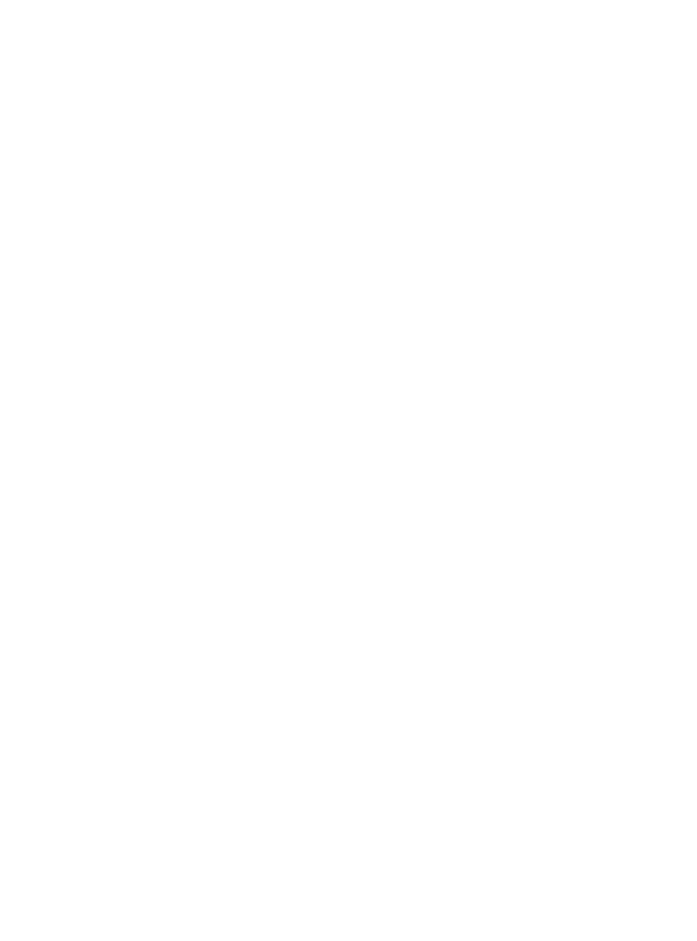
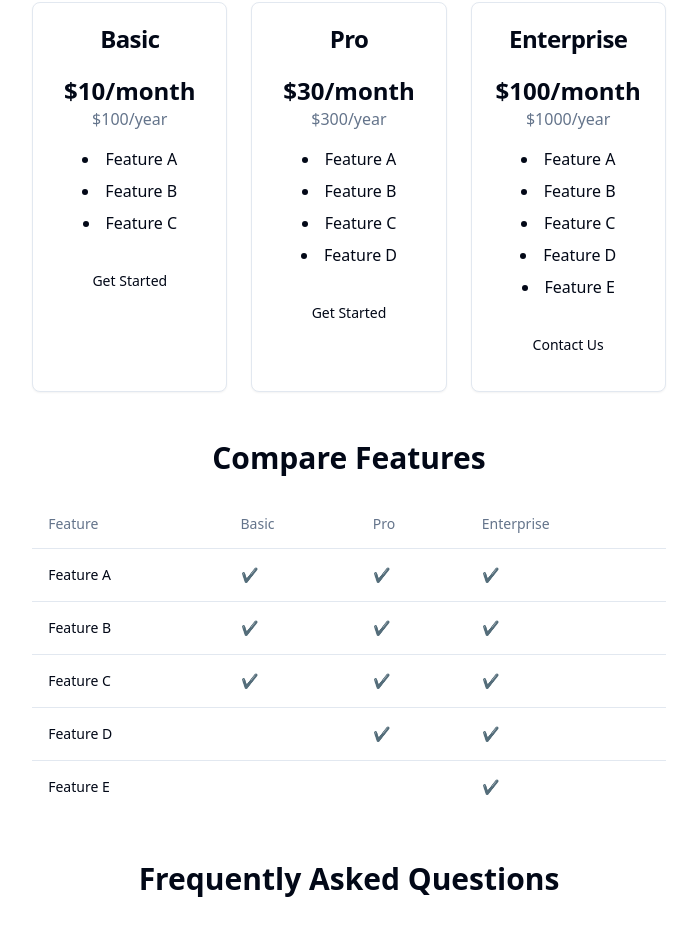
Before and after one commit to GPT-Engineer-App-Dev/startup-landing, a React (Vite) app: page /pricing in a window 1280 px wide. Before the commit this address had no page. Shown: the part 226-1167 px from the top of the page, without its empty margins (291-988 px from the left). Before the commit the page ends 800 px from the top, so only its background shows below. Built offline with nearby package versions, Linux system fonts and the light colour scheme.

Commit message:
Added a new pricing page with pricing tiers, feature comparison table, and FAQ section. Updated navigation to include a link to the pricing page.

```diff
--- a/src/App.jsx
+++ b/src/App.jsx
@@ -1,6 +1,7 @@
 import { QueryClient, QueryClientProvider } from "@tanstack/react-query";
 import { Route, BrowserRouter as Router, Routes } from "react-router-dom";
 import Index from "./pages/Index.jsx";
+import Pricing from "./pages/Pricing.jsx";
 import { TooltipProvider } from "@/components/ui/tooltip";
 import { Toaster } from "@/components/ui/sonner.jsx";
 
@@ -17,6 +18,7 @@ function App() {
             <Routes>
               <Route path="/" element={<SharedLayout />}>
                 <Route index element={<Index />} />
+                <Route path="/pricing" element={<Pricing />} />
                 {/* Add more routes here as needed */}
               </Route>
             </Routes>
--- a/src/components/layouts/navbar.jsx
+++ b/src/components/layouts/navbar.jsx
@@ -36,7 +36,7 @@ function SharedLayout() {
             Features
           </a>
           <a
-            href="#"
+            href="/pricing"
             className="text-muted-foreground transition-colors hover:text-foreground"
           >
             Pricing
@@ -81,7 +81,7 @@ function SharedLayout() {
                 Features
               </a>
               <a
-                href="#"
+                href="/pricing"
                 className="text-muted-foreground hover:text-foreground"
               >
                 Pricing
--- /dev/null
+++ b/src/pages/Pricing.jsx
@@ -0,0 +1,144 @@
+import { Card, CardContent, CardHeader, CardTitle } from "@/components/ui/card";
+import { Button } from "@/components/ui/button";
+import { Table, TableBody, TableCell, TableHead, TableHeader, TableRow } from "@/components/ui/table";
+import { Accordion, AccordionContent, AccordionItem, AccordionTrigger } from "@/components/ui/accordion";
+
+const Pricing = () => {
+  return (
+    <div className="space-y-12">
+      {/* Header Section */}
+      <section className="text-center space-y-6">
+        <h1 className="text-5xl font-bold">Pricing Plans</h1>
+        <p className="text-xl text-muted-foreground">Choose the plan that’s right for you.</p>
+      </section>
+
+      {/* Pricing Tiers Section */}
+      <section className="space-y-6">
+        <div className="grid grid-cols-1 md:grid-cols-3 gap-6">
+          <Card>
+            <CardHeader>
+              <CardTitle className="text-center">Basic</CardTitle>
+            </CardHeader>
+            <CardContent className="text-center">
+              <p className="text-2xl font-bold">$10/month</p>
+              <p className="text-muted-foreground">$100/year</p>
+              <ul className="list-disc list-inside space-y-2 mt-4">
+                <li>Feature A</li>
+                <li>Feature B</li>
+                <li>Feature C</li>
+              </ul>
+              <Button size="lg" variant="primary" className="mt-6">Get Started</Button>
+            </CardContent>
+          </Card>
+          <Card>
+            <CardHeader>
+              <CardTitle className="text-center">Pro</CardTitle>
+            </CardHeader>
+            <CardContent className="text-center">
+              <p className="text-2xl font-bold">$30/month</p>
+              <p className="text-muted-foreground">$300/year</p>
+              <ul className="list-disc list-inside space-y-2 mt-4">
+                <li>Feature A</li>
+                <li>Feature B</li>
+                <li>Feature C</li>
+                <li>Feature D</li>
+              </ul>
+              <Button size="lg" variant="primary" className="mt-6">Get Started</Button>
+            </CardContent>
+          </Card>
+          <Card>
+            <CardHeader>
+              <CardTitle className="text-center">Enterprise</CardTitle>
+            </CardHeader>
+            <CardContent className="text-center">
+              <p className="text-2xl font-bold">$100/month</p>
+              <p className="text-muted-foreground">$1000/year</p>
+              <ul className="list-disc list-inside space-y-2 mt-4">
+                <li>Feature A</li>
+                <li>Feature B</li>
+                <li>Feature C</li>
+                <li>Feature D</li>
+                <li>Feature E</li>
+              </ul>
+              <Button size="lg" variant="primary" className="mt-6">Contact Us</Button>
+            </CardContent>
+          </Card>
+        </div>
+      </section>
+
+      {/* Feature Comparison Table */}
+      <section className="space-y-6">
+        <h2 className="text-3xl font-bold text-center">Compare Features</h2>
+        <Table>
+          <TableHeader>
+            <TableRow>
+              <TableHead>Feature</TableHead>
+              <TableHead>Basic</TableHead>
+              <TableHead>Pro</TableHead>
+              <TableHead>Enterprise</TableHead>
+            </TableRow>
+          </TableHeader>
+          <TableBody>
+            <TableRow>
+              <TableCell>Feature A</TableCell>
+              <TableCell>✔️</TableCell>
+              <TableCell>✔️</TableCell>
+              <TableCell>✔️</TableCell>
+            </TableRow>
+            <TableRow>
+              <TableCell>Feature B</TableCell>
+              <TableCell>✔️</TableCell>
+              <TableCell>✔️</TableCell>
+              <TableCell>✔️</TableCell>
+            </TableRow>
+            <TableRow>
+              <TableCell>Feature C</TableCell>
+              <TableCell>✔️</TableCell>
+              <TableCell>✔️</TableCell>
+              <TableCell>✔️</TableCell>
+            </TableRow>
+            <TableRow>
+              <TableCell>Feature D</TableCell>
+              <TableCell></TableCell>
+              <TableCell>✔️</TableCell>
+              <TableCell>✔️</TableCell>
+            </TableRow>
+            <TableRow>
+              <TableCell>Feature E</TableCell>
+              <TableCell></TableCell>
+              <TableCell></TableCell>
+              <TableCell>✔️</TableCell>
+            </TableRow>
+          </TableBody>
+        </Table>
+      </section>
+
+      {/* FAQ Section */}
+      <section className="space-y-6">
+        <h2 className="text-3xl font-bold text-center">Frequently Asked Questions</h2>
+        <Accordion type="single" collapsible>
+          <AccordionItem value="item-1">
+            <AccordionTrigger>What is included in the Basic plan?</AccordionTrigger>
+            <AccordionContent>
+              The Basic plan includes Feature A, Feature B, and Feature C.
+            </AccordionContent>
+          </AccordionItem>
+          <AccordionItem value="item-2">
+            <AccordionTrigger>Can I upgrade my plan later?</AccordionTrigger>
+            <AccordionContent>
+              Yes, you can upgrade your plan at any time from your account settings.
+            </AccordionContent>
+          </AccordionItem>
+          <AccordionItem value="item-3">
+            <AccordionTrigger>Is there a free trial available?</AccordionTrigger>
+            <AccordionContent>
+              Yes, we offer a 14-day free trial for all new users.
+            </AccordionContent>
+          </AccordionItem>
+        </Accordion>
+      </section>
+    </div>
+  );
+};
+
+export default Pricing;
```
